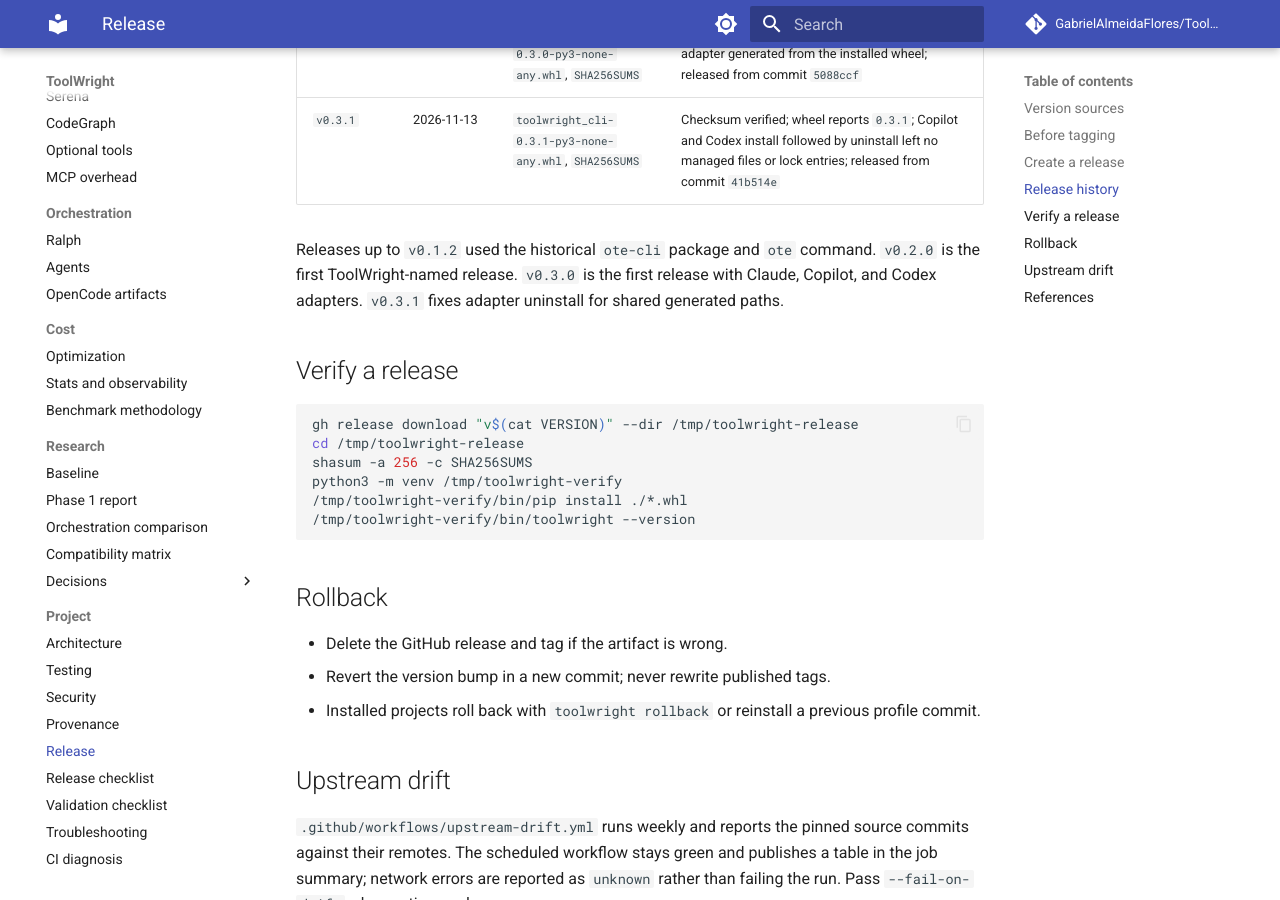
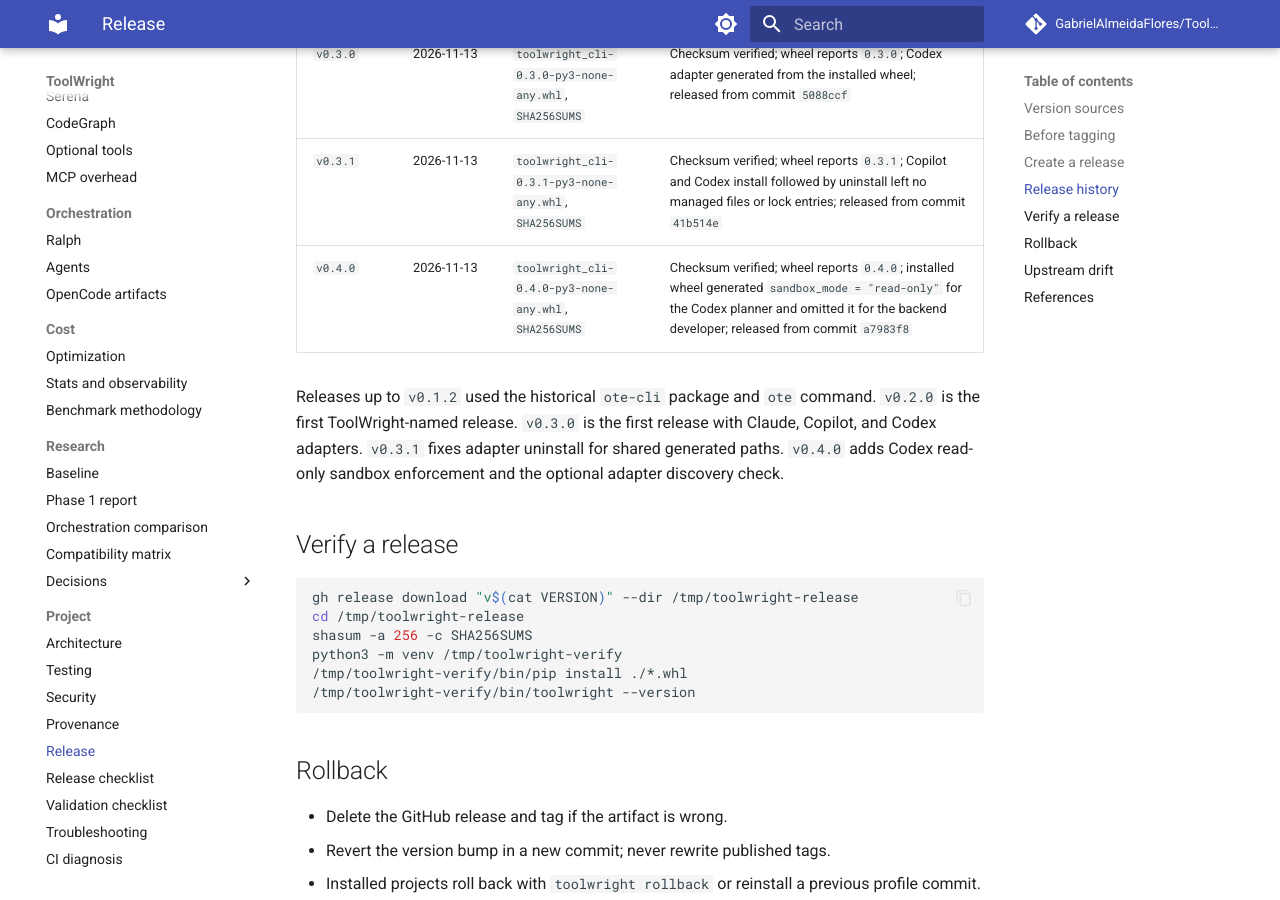
Before and after one commit to GabrielAlmeidaFlores/OPENCODE-TOOL-ENHANCER, an MkDocs documentation site: the page built from docs/release/README.md, in a window 1280 px wide and 900 px high, scrolled down 1730 px. Built offline with MkDocs 1.6.1 and Material for MkDocs 9.7.7, drawn with Linux system fonts in a browser that asks for light colours; comment, search, counter and statistics services are not loaded.

Commit message:
docs: record the 0.4.0 release

```diff
--- a/docs/release/README.md
+++ b/docs/release/README.md
@@ -47,8 +47,9 @@ The workflow never stages or commits. It only publishes artifacts for the tag.
 | `v0.2.0` | 2026-11-13 | `toolwright_cli-0.2.0-py3-none-any.whl`, `SHA256SUMS` | Checksum verified; released from commit `f978b46` |
 | `v0.3.0` | 2026-11-13 | `toolwright_cli-0.3.0-py3-none-any.whl`, `SHA256SUMS` | Checksum verified; wheel reports `0.3.0`; Codex adapter generated from the installed wheel; released from commit `5088ccf` |
 | `v0.3.1` | 2026-11-13 | `toolwright_cli-0.3.1-py3-none-any.whl`, `SHA256SUMS` | Checksum verified; wheel reports `0.3.1`; Copilot and Codex install followed by uninstall left no managed files or lock entries; released from commit `41b514e` |
+| `v0.4.0` | 2026-11-13 | `toolwright_cli-0.4.0-py3-none-any.whl`, `SHA256SUMS` | Checksum verified; wheel reports `0.4.0`; installed wheel generated `sandbox_mode = "read-only"` for the Codex planner and omitted it for the backend developer; released from commit `a7983f8` |
 
-Releases up to `v0.1.2` used the historical `ote-cli` package and `ote` command. `v0.2.0` is the first ToolWright-named release. `v0.3.0` is the first release with Claude, Copilot, and Codex adapters. `v0.3.1` fixes adapter uninstall for shared generated paths.
+Releases up to `v0.1.2` used the historical `ote-cli` package and `ote` command. `v0.2.0` is the first ToolWright-named release. `v0.3.0` is the first release with Claude, Copilot, and Codex adapters. `v0.3.1` fixes adapter uninstall for shared generated paths. `v0.4.0` adds Codex read-only sandbox enforcement and the optional adapter discovery check.
 
 ## Verify a release
 
```
